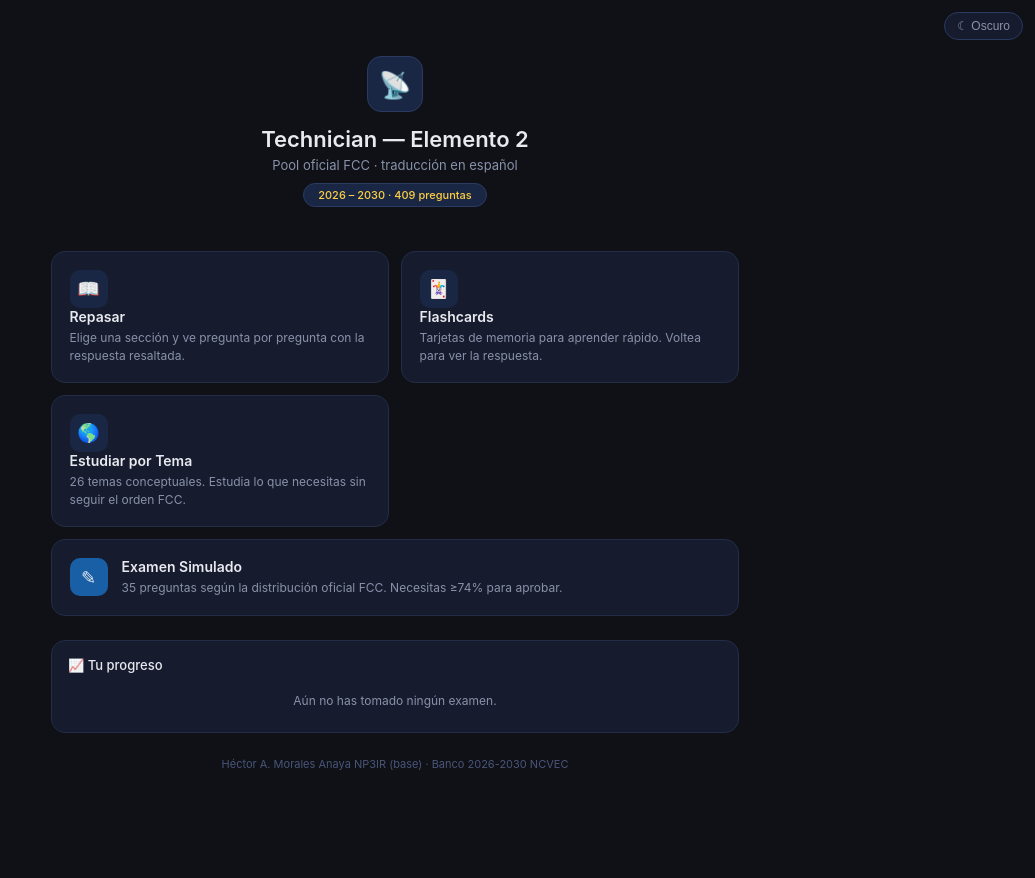
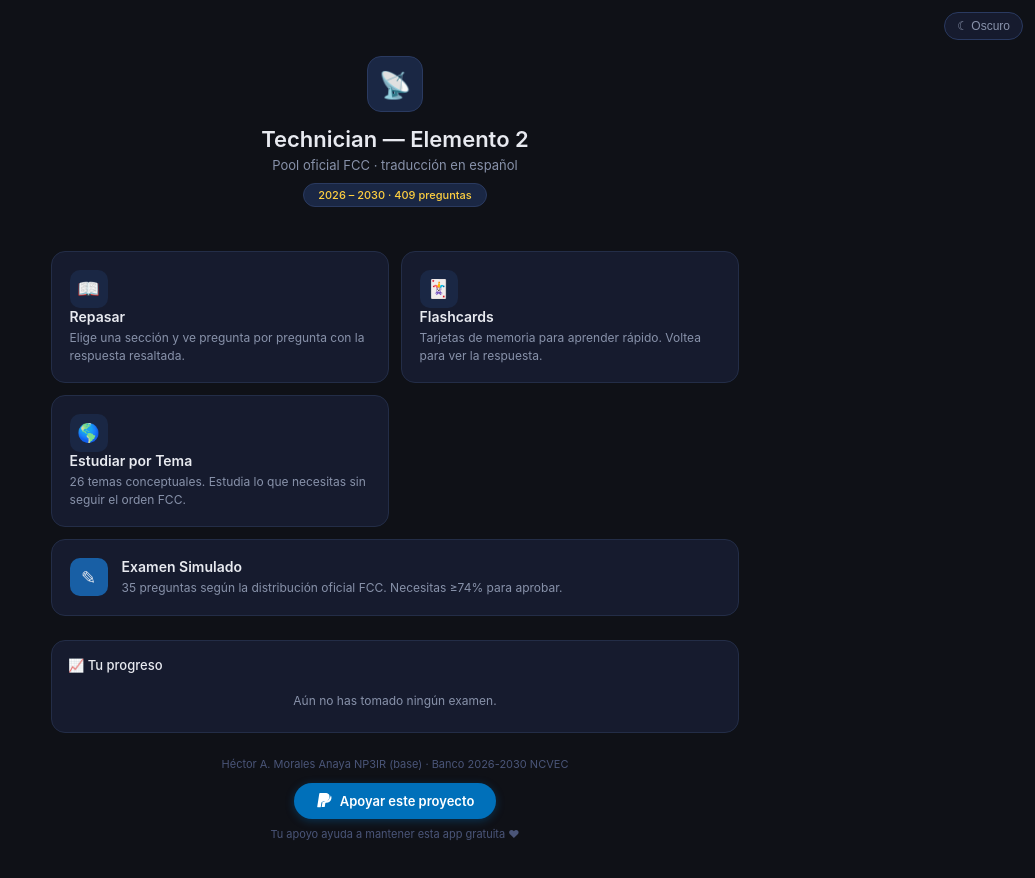
Before and after one commit to SniperDev308/ham-radio-study, a plain HTML site: page index.html in a window 1280 px wide. Shown: the whole page, without its empty margins (245-1280 px from the left). Before the commit the page ends 800 px from the top, so only its background shows below. Drawn offline with Linux system fonts and the light colour scheme.

Commit message:
Add files via upload

```diff
--- a/index.html
+++ b/index.html
@@ -213,6 +213,15 @@
   </div>
   <div style="text-align:center;margin-top:.5rem">
     <div style="font-size:11px;color:var(--text4)">Héctor A. Morales Anaya NP3IR (base) · Banco 2026-2030 NCVEC</div>
+  </div>
+  <!-- PAYPAL -->
+  <div style="text-align:center;padding:.75rem 0 1.5rem">
+    <a href="https://www.paypal.com/ncp/payment/7TG68C7CVWY46" target="_blank" rel="noopener"
+       style="display:inline-flex;align-items:center;gap:8px;padding:10px 22px;background:#0070ba;color:#fff;border-radius:24px;font-size:13px;font-weight:600;text-decoration:none;transition:background .15s;box-shadow:0 2px 8px rgba(0,112,186,.35)">
+      <svg width="16" height="16" viewBox="0 0 24 24" fill="#fff" xmlns="http://www.w3.org/2000/svg"><path d="M7.076 21.337H2.47a.641.641 0 0 1-.633-.74L4.944.901C5.026.382 5.474 0 5.998 0h7.46c2.57 0 4.578.543 5.69 1.81 1.01 1.15 1.304 2.42 1.012 4.287-.023.143-.047.288-.077.437-.983 5.05-4.349 6.797-8.647 6.797h-2.19c-.524 0-.968.382-1.05.9l-1.12 7.106zm14.146-14.42a3.35 3.35 0 0 0-.607-.541c-.013.076-.026.175-.041.254-.59 3.025-2.566 6.082-8.558 6.082H9.825l-1.33 8.398h3.787c.457 0 .846-.332.918-.784l.038-.196.733-4.64.047-.254a.932.932 0 0 1 .918-.784h.578c3.741 0 6.671-1.52 7.526-5.912.358-1.84.173-3.373-.818-4.623z"/></svg>
+      Apoyar este proyecto
+    </a>
+    <div style="font-size:11px;color:var(--text4);margin-top:.5rem">Tu apoyo ayuda a mantener esta app gratuita &#9829;</div>
   </div>
 </div>
 
```
